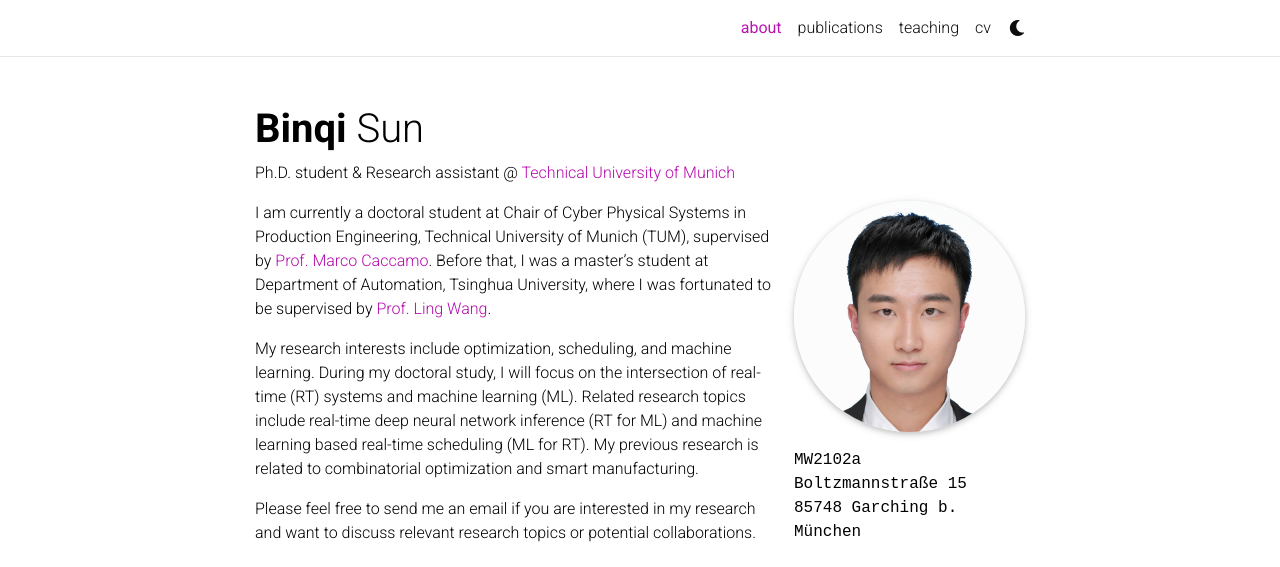
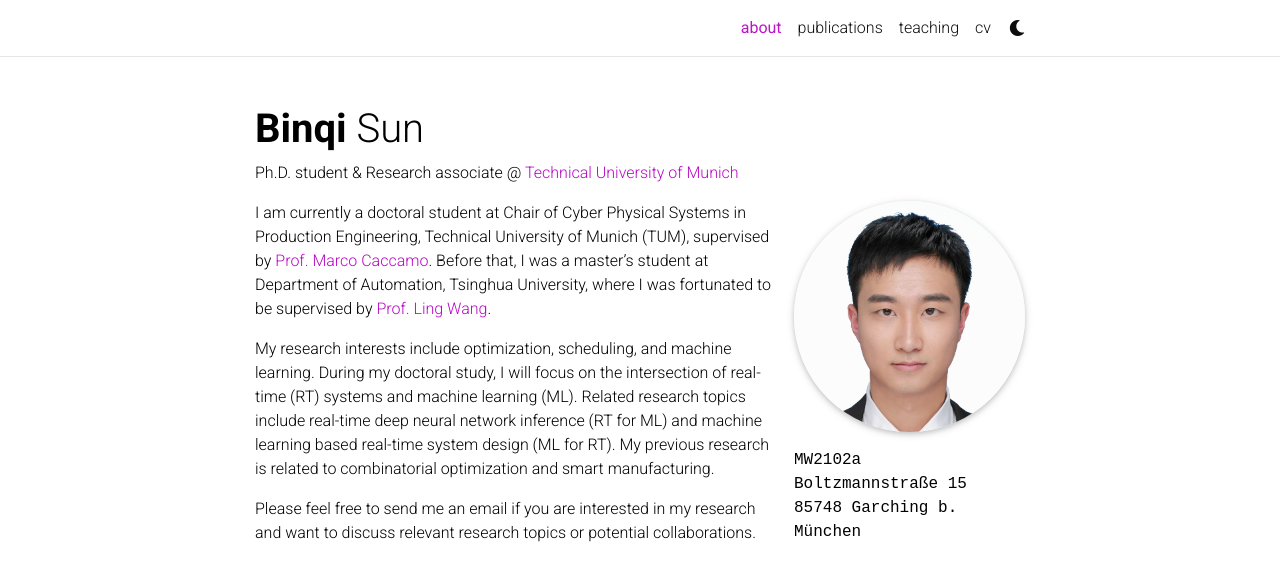
Before and after one commit to binqi-sun/binqi-sun.github.io, a Jekyll site: the page built from _pages/about.md, in a window 1280 px wide. Shown: the top 567 px of the page. Built offline with Jekyll 4.4.1, drawn with Linux system fonts in a browser that asks for light colours; full-size pictures stand in for the smaller copies a plugin makes; comment, search, counter and statistics services are not loaded; a style sheet for code colours, icons or effects is not loaded.

Commit message:
initial commit

```diff
--- a/_data/cv.yml
+++ b/_data/cv.yml
@@ -11,7 +11,7 @@
 - title: Education
   type: time_table
   contents:
-    - title: Ph.D. in Computer Science
+    - title: Ph.D. student in Computer Science
       institution: TUM School of Computation, Information, and Technology, Technical University of Munich, Munich, Germany
       year: 2021 -
       description:
--- a/_pages/about.md
+++ b/_pages/about.md
@@ -2,7 +2,7 @@
 layout: about
 title: about
 permalink: /
-subtitle: Ph.D. student & Research assistant @ <a href='https://rtsl.cps.mw.tum.de/'>Technical University of Munich</a>
+subtitle: Ph.D. student & Research associate @ <a href='https://rtsl.cps.mw.tum.de/'>Technical University of Munich</a>
 
 profile:
   align: center
@@ -21,7 +21,7 @@ social: true  # includes social icons at the bottom of the page
 
 I am currently a doctoral student at Chair of Cyber Physical Systems in Production Engineering, Technical University of Munich (TUM), supervised by [Prof. Marco Caccamo](https://rtsl.cps.mw.tum.de/personal_page/mcaccamo/). Before that, I was a master's student at Department of Automation, Tsinghua University, where I was fortunated to be supervised by [Prof. Ling Wang](https://scholar.google.com/citations?user=lC7bVMwAAAAJ&hl=en&oi=ao).
 
-My research interests include optimization, scheduling, and machine learning. During my doctoral study, I will focus on the intersection of real-time (RT) systems and machine learning (ML). Related research topics include real-time deep neural network inference (RT for ML) and machine learning based real-time scheduling (ML for RT). My previous research is related to combinatorial optimization and smart manufacturing.
+My research interests include optimization, scheduling, and machine learning. During my doctoral study, I will focus on the intersection of real-time (RT) systems and machine learning (ML). Related research topics include real-time deep neural network inference (RT for ML) and machine learning based real-time system design (ML for RT). My previous research is related to combinatorial optimization and smart manufacturing.
 
 Please feel free to send me an email if you are interested in my research and want to discuss relevant research topics or potential collaborations.
 
--- a/_sass/_variables.scss
+++ b/_sass/_variables.scss
@@ -17,7 +17,7 @@ $green-color-lime:    #B7D12A !default;
 $green-color-dark:    #009f06 !default;
 $green-color-light:   #ddffdd !default;
 $green-color-bright:  #11D68B !default;
-$purple-color:        #B509AC !default;
+$purple-color:        #B908C5 !default;
 $light-purple-color:  lighten($purple-color, 25%);
 $pink-color:          #f92080 !default;
 $pink-color-light:    #ffdddd !default;
```
